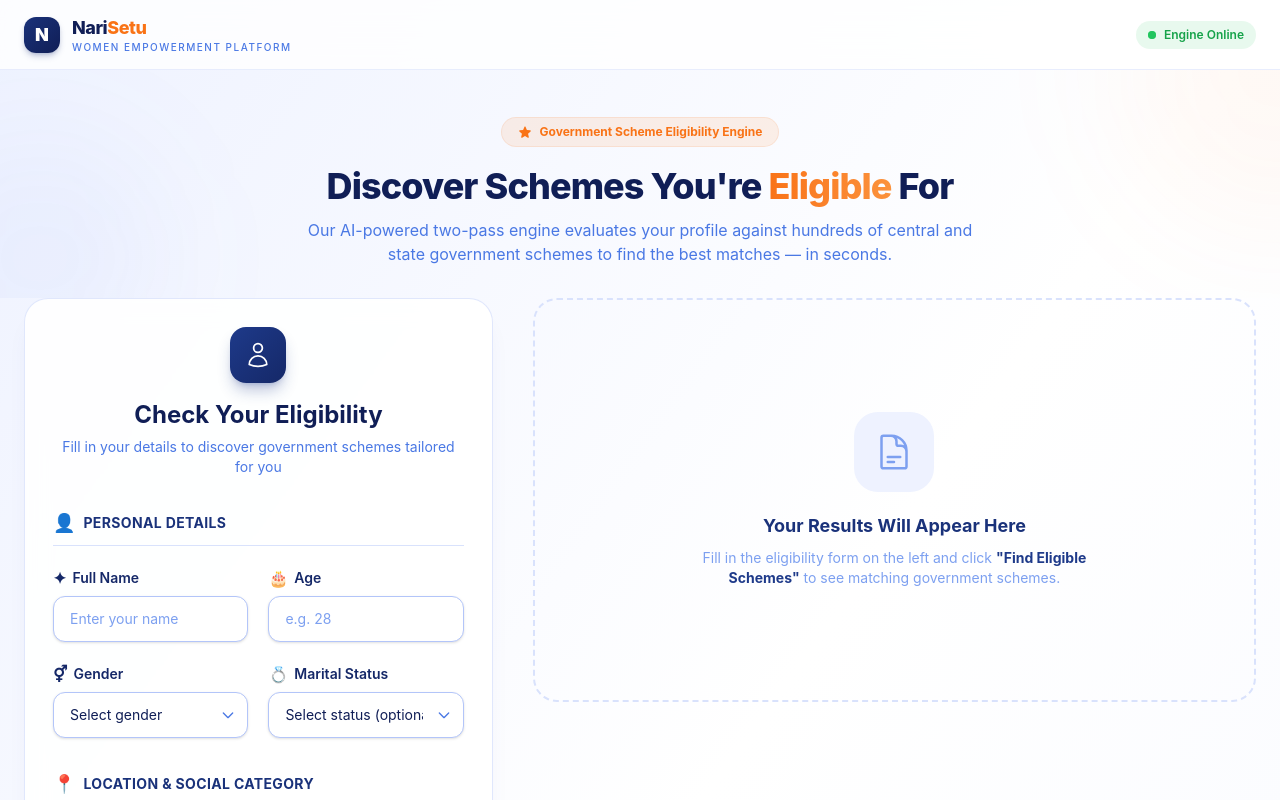
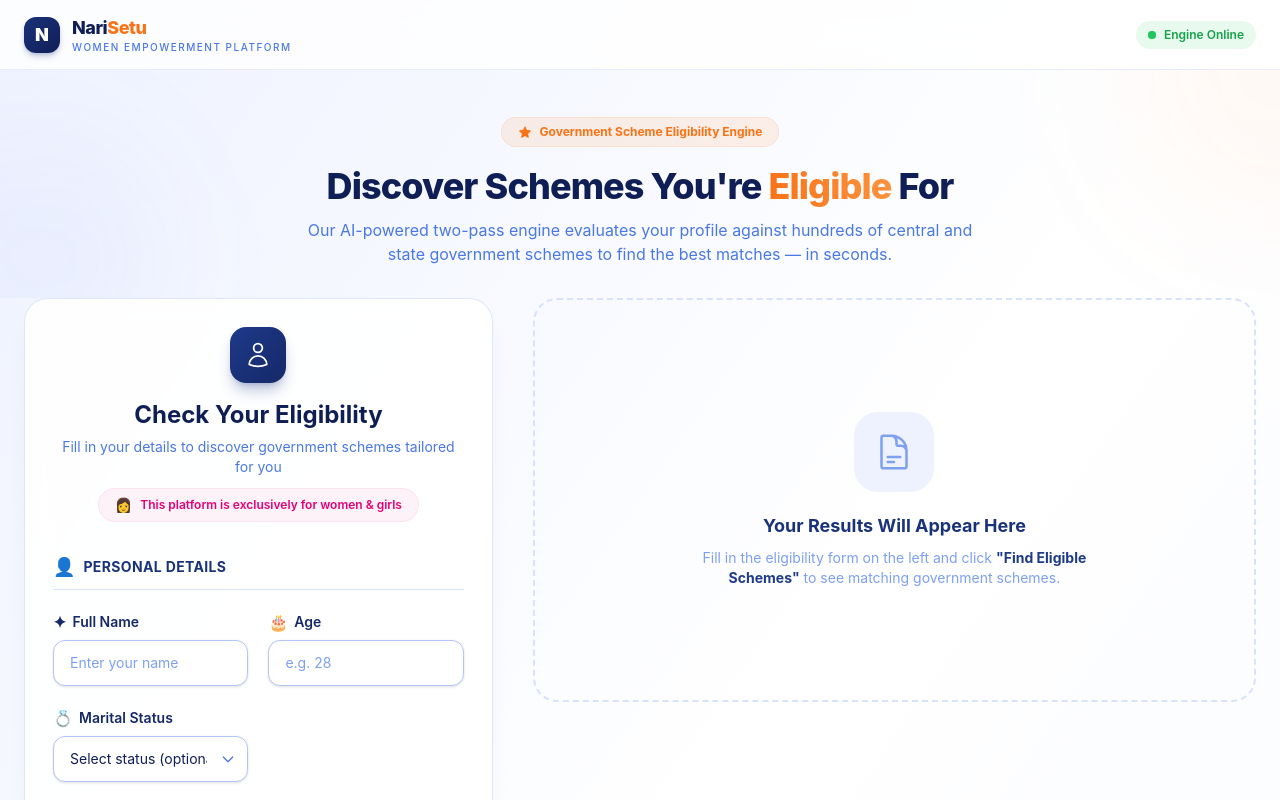
Before and after one commit to ArpitSrivastav05/NARISETU, a React (Vite) app in the folder client/: page / in a window 1280 px wide. Shown: the top 800 px of the page. Built offline with nearby package versions, Linux system fonts and the light colour scheme.

Commit message:
refactor(ui): remove gender selection, add exclusive badge

```diff
--- a/client/src/components/SchemeForm.jsx
+++ b/client/src/components/SchemeForm.jsx
@@ -43,11 +43,7 @@ const STATES = [
   { value: "lakshadweep", label: "Lakshadweep" },
 ];
 
-const GENDERS = [
-  { value: "female", label: "Female" },
-  { value: "male", label: "Male" },
-  { value: "other", label: "Other" },
-];
+
 
 const CASTES = [
   { value: "general", label: "General" },
@@ -125,7 +121,6 @@ export default function SchemeForm({ onSubmit, isLoading }) {
     age: "",
     annual_income: "",
     state: "",
-    gender: "",
     caste_category: "",
     employment_type: "",
     education_level: "",
@@ -148,12 +143,13 @@ export default function SchemeForm({ onSubmit, isLoading }) {
     e.preventDefault();
 
     // Build the payload matching the backend schema
+    // Gender is hardcoded to "female" — NariSetu is a women-only platform
     const payload = {
       name: form.name.trim() || "Anonymous User",
       age: parseInt(form.age, 10),
       annual_income: parseFloat(form.annual_income),
       state: form.state,
-      gender: form.gender,
+      gender: "female",
       caste_category: form.caste_category,
       employment_type: form.employment_type,
       education_level: form.education_level,
@@ -218,6 +214,13 @@ export default function SchemeForm({ onSubmit, isLoading }) {
         <p className="mt-1.5 text-sm text-navy-400">
           Fill in your details to discover government schemes tailored for you
         </p>
+        {/* Women-only platform badge */}
+        <div className="mt-3 inline-flex items-center gap-2 rounded-full bg-pink-50 px-4 py-1.5 ring-1 ring-pink-200/60">
+          <span className="text-sm">👩</span>
+          <span className="text-xs font-semibold text-pink-600">
+            This platform is exclusively for women &amp; girls
+          </span>
+        </div>
       </div>
 
       {/* ── Personal Details Section ─────────────────── */}
@@ -254,15 +257,6 @@ export default function SchemeForm({ onSubmit, isLoading }) {
               onChange={handleChange}
               required
               className={inputClasses}
-            />
-          </FieldGroup>
-
-          <FieldGroup label="Gender" htmlFor="gender" icon="⚥">
-            <SelectField
-              name="gender"
-              options={GENDERS}
-              placeholder="Select gender"
-              required
             />
           </FieldGroup>
 
```
